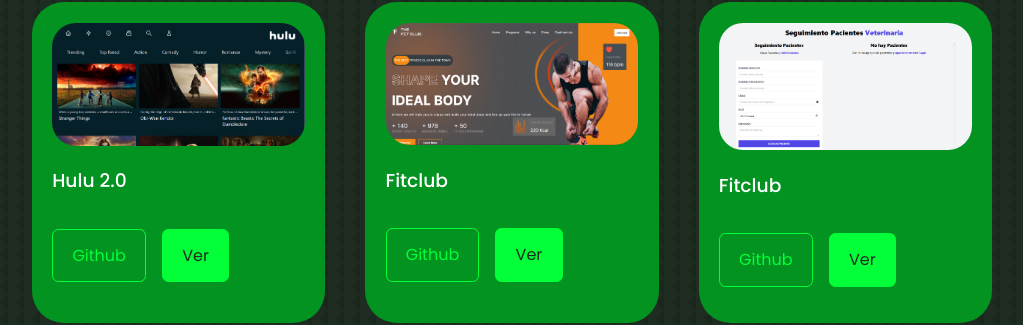
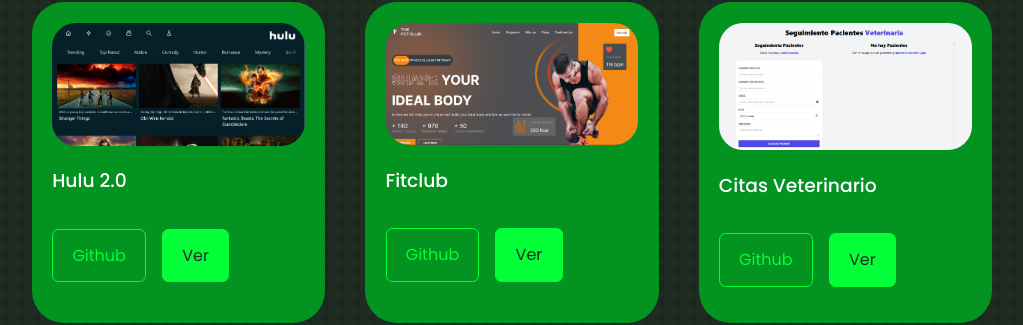
Before and after one commit to VanstrahlenAlex/PortafolioWebReactJS, a React (Create React App) app: page / in a window 1280 px wide. Shown: the part 4378-4703 px from the top of the page, without its empty margins (128-1151 px from the left). Built offline with nearby package versions, Linux system fonts and the light colour scheme; a web font is replaced by a local one.

Commit message:
Nuevo proyecto 15-07-2022

```diff
--- a/src/components/portafolio/Portafolio.jsx
+++ b/src/components/portafolio/Portafolio.jsx
@@ -71,7 +71,7 @@
   {
   id: 9,
   image: IMG9,
-  title: 'Fitclub',
+  title: 'Citas Veterinario',
   github: 'https://github.com/VanstrahlenAlex/citas-react',
   demo: 'https://seguimientoveterinaria-av.netlify.app/'
   }
```
